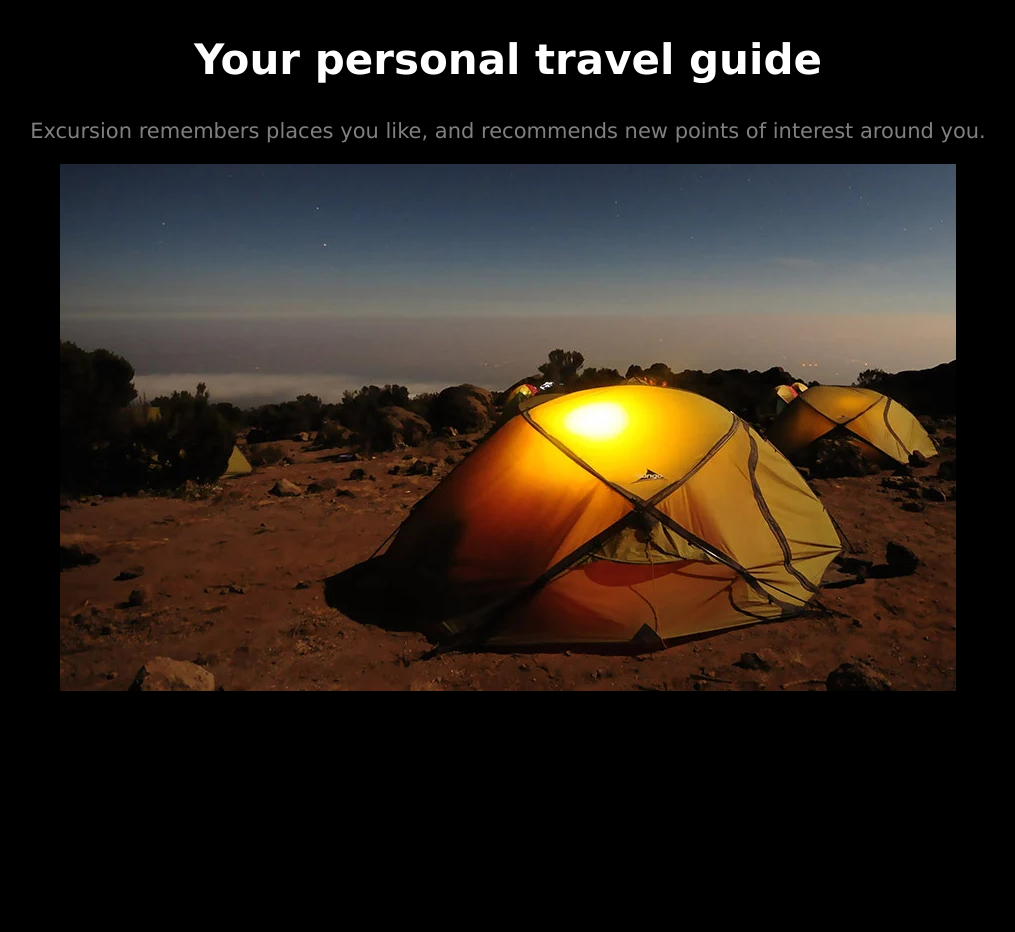
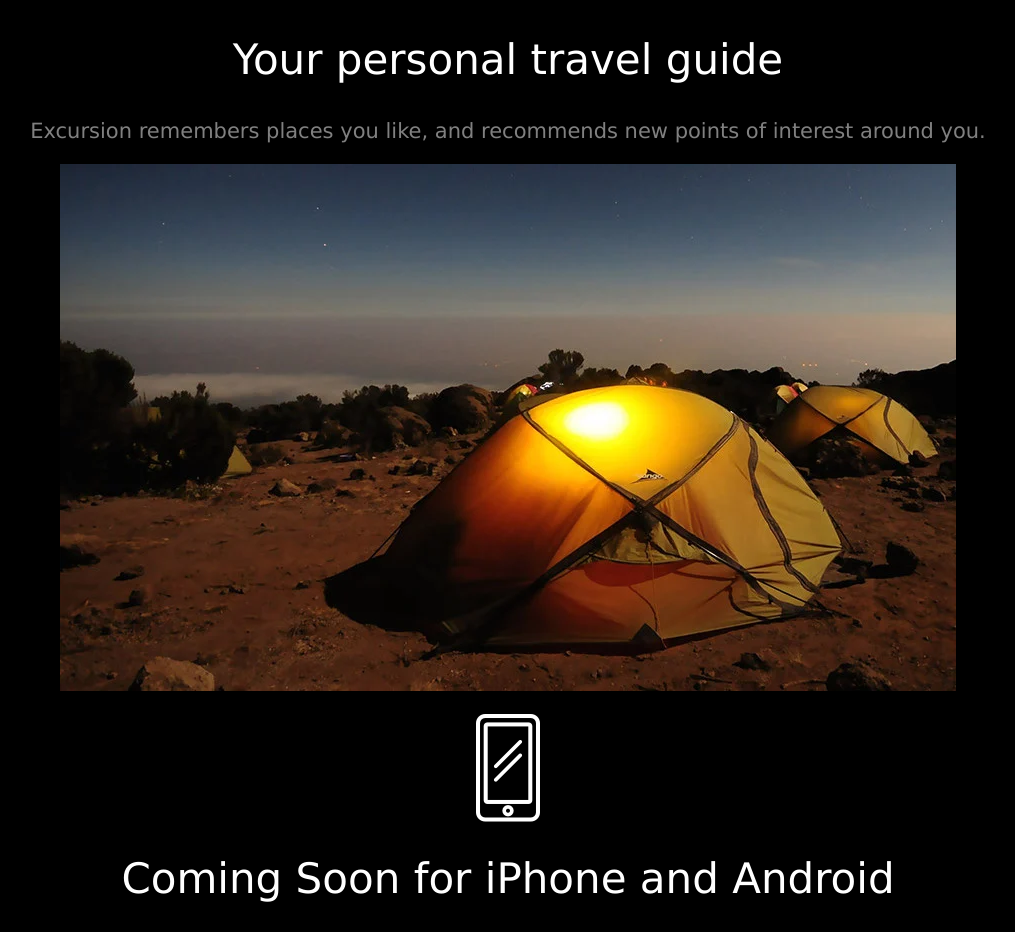
Before and after one commit to Condonsation/excursion, a plain HTML site: page index.html in a window 1280 px wide. Shown: the part 305-1237 px from the top of the page, without its empty margins (132-1147 px from the left). Before the commit the page ends 1008 px from the top, so only its background shows below. Drawn offline with Linux system fonts and the light colour scheme.

Commit message:
Add footer section

```diff
--- a/index.html
+++ b/index.html
@@ -10,10 +10,15 @@
     <header>Discover hidden places in the world around you</header>
     <h2 id="download-link"><u>Download Excursion (Coming soon!)</u></h2>
     <video src="./resources/Images/excursion_stock_video.mp4" loop autoplay>Footage unavailable</video>
-    <section>
+    <section class="main">
         <h1>Your personal travel guide</h1>
         <p>Excursion remembers places you like, and recommends new points of interest around you.</p>
         <img src="./resources/Images/camp.webp" alt="Camp Image">
     </section>
+    <footer>
+        <br>
+        <img src="./resources/Images/phone.webp" alt="Phone Icon">
+        <h1>Coming Soon for iPhone and Android</h1>
+    </footer>
 </body>
 </html>
--- a/resources/css/style.css
+++ b/resources/css/style.css
@@ -19,7 +19,7 @@ body {
 }
 
 h1 {
-    font-weight: bold;
+    font-weight: 100;
     font-size: 42px;
     color: white;
 }
```
